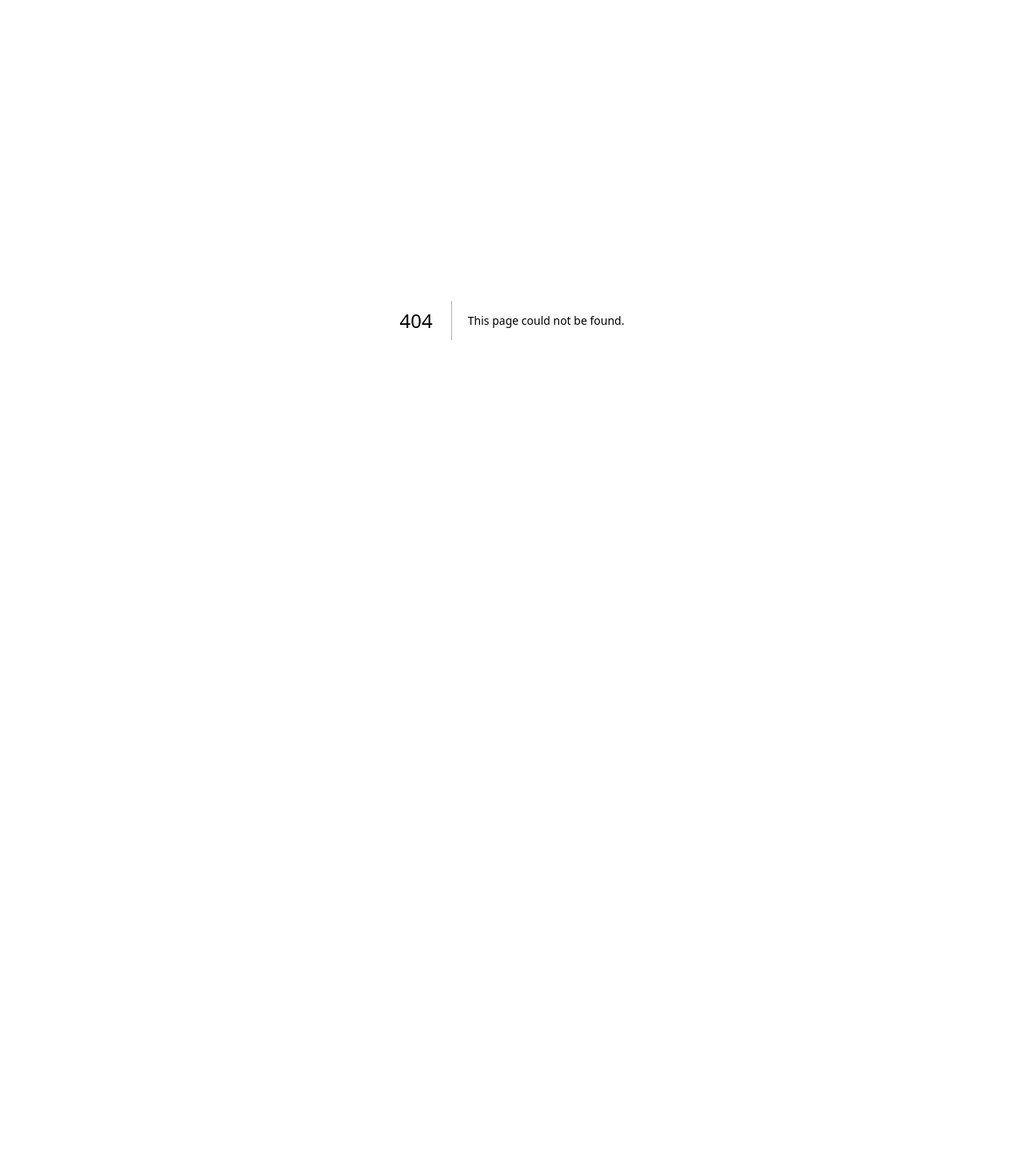
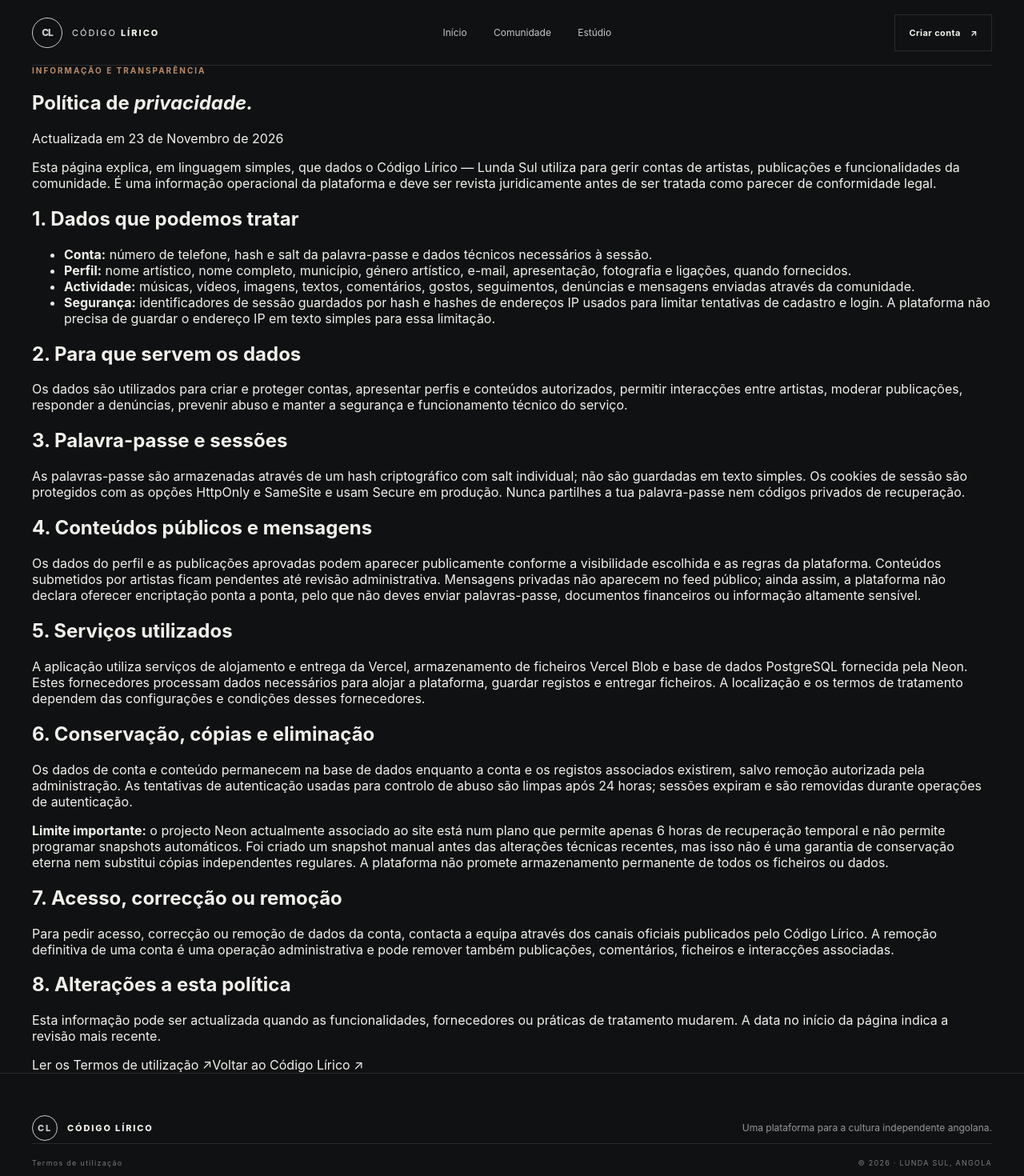
Before and after one commit to mcag72759-svg/Codigo-lirico-lunda-sul, a Next.js app: page /privacidade in a window 1280 px wide. Before the commit this address had no page. Shown: the top 1470 px of the page at 80% size. Before the commit the page ends 800 px from the top, so only its background shows below. Built offline with nearby package versions, Linux system fonts and the light colour scheme.

Commit message:
Add public privacy notice for artist accounts and platform data

```diff
--- /dev/null
+++ b/src/app/privacidade/page.tsx
@@ -0,0 +1,58 @@
+import type { Metadata } from "next";
+import Link from "next/link";
+
+export const metadata: Metadata = {
+  title: "Privacidade — Código Lírico",
+  description: "Como o Código Lírico recolhe, utiliza e protege os dados das contas e publicações.",
+  alternates: { canonical: "/privacidade" },
+};
+
+export default function PrivacyPage() {
+  return <main className="site-shell legal-shell">
+    <header className="site-header">
+      <Link className="brand" href="/" aria-label="Código Lírico — início"><span className="brand-symbol">CL</span><span className="brand-wordmark">CÓDIGO <b>LÍRICO</b></span></Link>
+      <nav className="main-nav" aria-label="Navegação principal"><Link href="/">Início</Link><Link href="/comunidade">Comunidade</Link><Link href="/artista">Estúdio</Link></nav>
+      <Link className="header-cta" href="/artista/cadastro">Criar conta <span>↗</span></Link>
+    </header>
+
+    <section className="legal-page section-wrap">
+      <div className="section-kicker">INFORMAÇÃO E TRANSPARÊNCIA</div>
+      <h1>Política de <em>privacidade.</em></h1>
+      <p className="legal-updated">Actualizada em 23 de Novembro de 2026</p>
+      <p>Esta página explica, em linguagem simples, que dados o Código Lírico — Lunda Sul utiliza para gerir contas de artistas, publicações e funcionalidades da comunidade. É uma informação operacional da plataforma e deve ser revista juridicamente antes de ser tratada como parecer de conformidade legal.</p>
+
+      <h2>1. Dados que podemos tratar</h2>
+      <ul>
+        <li><strong>Conta:</strong> número de telefone, hash e salt da palavra-passe e dados técnicos necessários à sessão.</li>
+        <li><strong>Perfil:</strong> nome artístico, nome completo, município, género artístico, e-mail, apresentação, fotografia e ligações, quando fornecidos.</li>
+        <li><strong>Actividade:</strong> músicas, vídeos, imagens, textos, comentários, gostos, seguimentos, denúncias e mensagens enviadas através da comunidade.</li>
+        <li><strong>Segurança:</strong> identificadores de sessão guardados por hash e hashes de endereços IP usados para limitar tentativas de cadastro e login. A plataforma não precisa de guardar o endereço IP em texto simples para essa limitação.</li>
+      </ul>
+
+      <h2>2. Para que servem os dados</h2>
+      <p>Os dados são utilizados para criar e proteger contas, apresentar perfis e conteúdos autorizados, permitir interacções entre artistas, moderar publicações, responder a denúncias, prevenir abuso e manter a segurança e funcionamento técnico do serviço.</p>
+
+      <h2>3. Palavra-passe e sessões</h2>
+      <p>As palavras-passe são armazenadas através de um hash criptográfico com salt individual; não são guardadas em texto simples. Os cookies de sessão são protegidos com as opções HttpOnly e SameSite e usam Secure em produção. Nunca partilhes a tua palavra-passe nem códigos privados de recuperação.</p>
+
+      <h2>4. Conteúdos públicos e mensagens</h2>
+      <p>Os dados do perfil e as publicações aprovadas podem aparecer publicamente conforme a visibilidade escolhida e as regras da plataforma. Conteúdos submetidos por artistas ficam pendentes até revisão administrativa. Mensagens privadas não aparecem no feed público; ainda assim, a plataforma não declara oferecer encriptação ponta a ponta, pelo que não deves enviar palavras-passe, documentos financeiros ou informação altamente sensível.</p>
+
+      <h2>5. Serviços utilizados</h2>
+      <p>A aplicação utiliza serviços de alojamento e entrega da Vercel, armazenamento de ficheiros Vercel Blob e base de dados PostgreSQL fornecida pela Neon. Estes fornecedores processam dados necessários para alojar a plataforma, guardar registos e entregar ficheiros. A localização e os termos de tratamento dependem das configurações e condições desses fornecedores.</p>
+
+      <h2>6. Conservação, cópias e eliminação</h2>
+      <p>Os dados de conta e conteúdo permanecem na base de dados enquanto a conta e os registos associados existirem, salvo remoção autorizada pela administração. As tentativas de autenticação usadas para controlo de abuso são limpas após 24 horas; sessões expiram e são removidas durante operações de autenticação.</p>
+      <p><strong>Limite importante:</strong> o projecto Neon actualmente associado ao site está num plano que permite apenas 6 horas de recuperação temporal e não permite programar snapshots automáticos. Foi criado um snapshot manual antes das alterações técnicas recentes, mas isso não é uma garantia de conservação eterna nem substitui cópias independentes regulares. A plataforma não promete armazenamento permanente de todos os ficheiros ou dados.</p>
+
+      <h2>7. Acesso, correcção ou remoção</h2>
+      <p>Para pedir acesso, correcção ou remoção de dados da conta, contacta a equipa através dos canais oficiais publicados pelo Código Lírico. A remoção definitiva de uma conta é uma operação administrativa e pode remover também publicações, comentários, ficheiros e interacções associadas.</p>
+
+      <h2>8. Alterações a esta política</h2>
+      <p>Esta informação pode ser actualizada quando as funcionalidades, fornecedores ou práticas de tratamento mudarem. A data no início da página indica a revisão mais recente.</p>
+
+      <div className="legal-nav"><Link href="/termos">Ler os Termos de utilização ↗</Link><Link href="/">Voltar ao Código Lírico ↗</Link></div>
+    </section>
+    <footer className="site-footer"><div className="footer-main"><Link className="footer-brand" href="/"><span className="footer-mark">CL</span><span>CÓDIGO LÍRICO</span></Link><p>Uma plataforma para a cultura independente angolana.</p></div><div className="footer-meta"><Link href="/termos">Termos de utilização</Link><span>© {new Date().getFullYear()} · LUNDA SUL, ANGOLA</span></div></footer>
+  </main>;
+}
```
